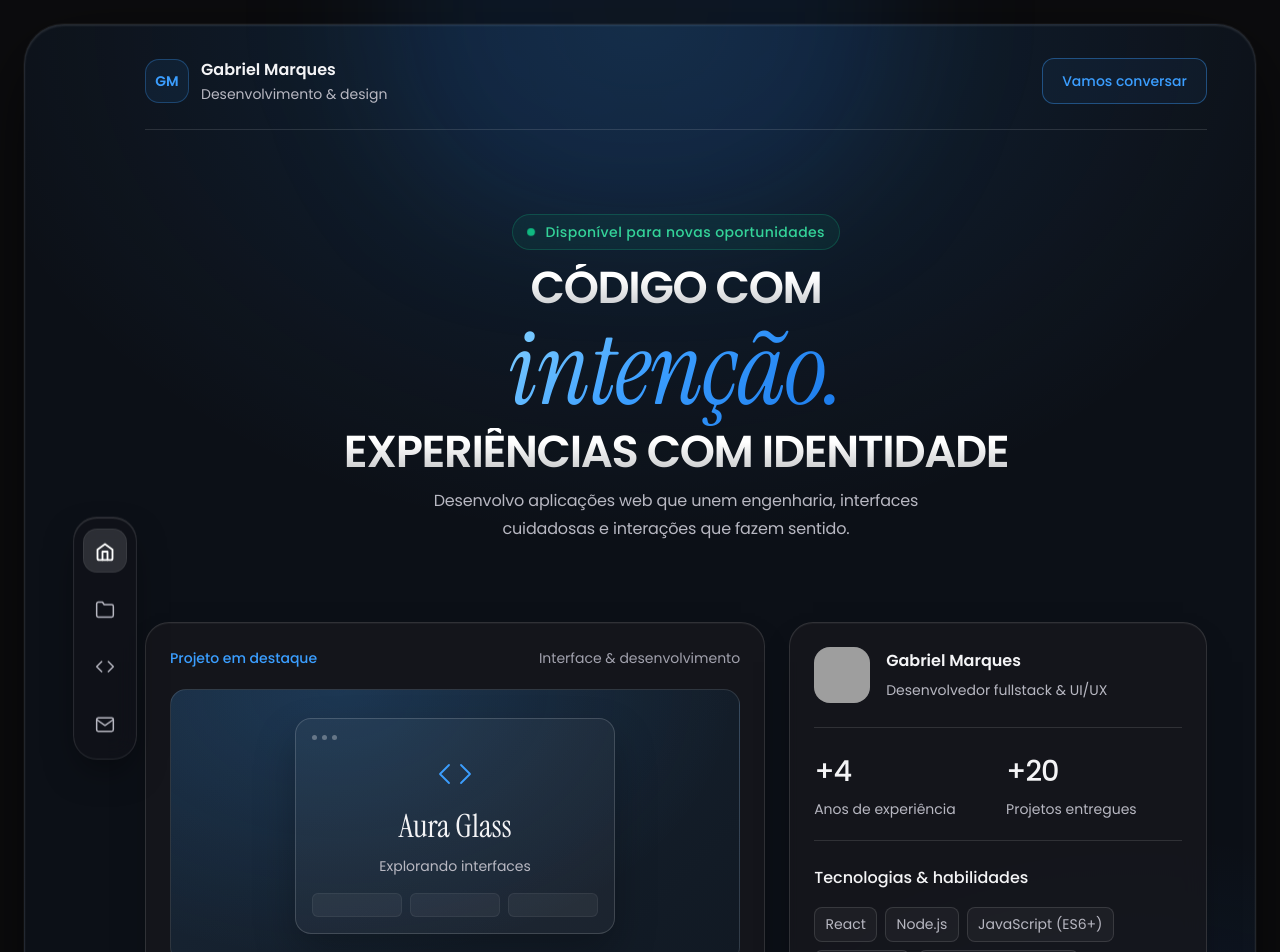
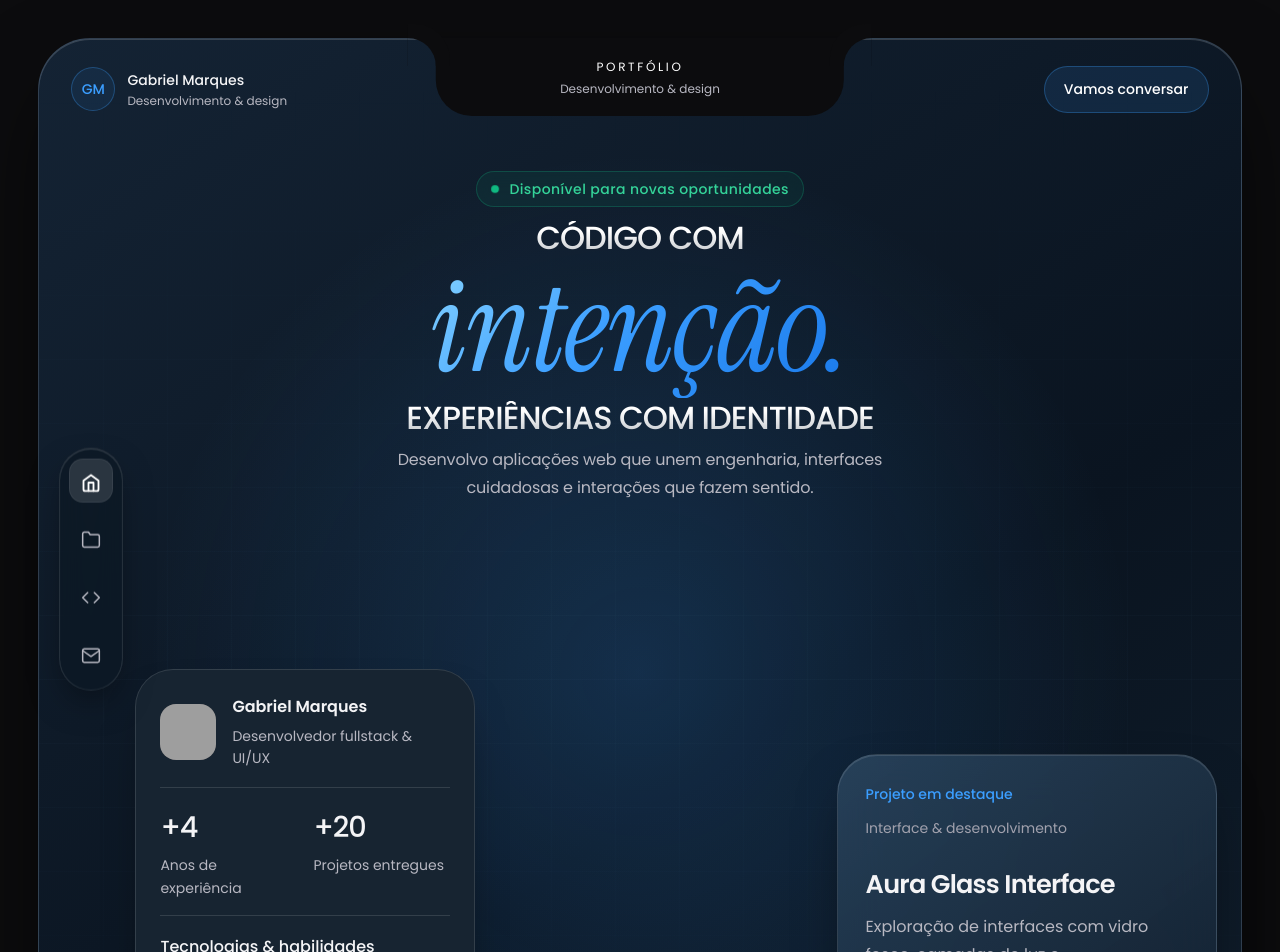
Before and after one commit to gabrielmarques23/portfolio, a React (Vite) app: page / in a window 1280 px wide. Shown: the top 952 px of the page. Built offline with nearby package versions, Linux system fonts and the light colour scheme; grey boxes are pictures that could not be loaded; a web font is replaced by a local one.

Commit message:
feat: modernizar layout com topo integrado e cards laterais

```diff
--- a/src/components/CanvasFrame/style.js
+++ b/src/components/CanvasFrame/style.js
@@ -3,58 +3,39 @@ import styled from "styled-components";
 export const FrameWrapper = styled.div`
   position: relative;
   width: 100%;
-  max-width: 1360px;
-  min-height: calc(100vh - 2.5rem);
-  height: auto;
+  max-width: 1440px;
+  min-height: calc(100vh - 6rem);
   margin: auto;
-  border-radius: 40px;
+  border-radius: 52px;
   background:
-    radial-gradient(ellipse 80% 60% at 50% 0%, rgba(59, 158, 255, 0.14) 0%, transparent 70%),
-    radial-gradient(ellipse 60% 40% at 90% 90%, rgba(22, 117, 232, 0.1) 0%, transparent 60%),
-    #0c1017;
-  border: 1px solid rgba(255, 255, 255, 0.09);
-  box-shadow:
-    0 24px 80px -12px rgba(0, 0, 0, 0.8),
-    0 0 0 1px rgba(255, 255, 255, 0.04),
-    inset 0 1px 2px rgba(255, 255, 255, 0.1);
-  overflow: visible;
+    radial-gradient(ellipse at 50% 55%, rgba(59, 158, 255, .18), transparent 58%),
+    linear-gradient(145deg, #142334, #0a1420 60%, #101e2c);
+  border: 1px solid rgba(193, 224, 255, .2);
+  box-shadow: 0 32px 100px -32px #000, inset 0 1px 0 rgba(255, 255, 255, .16);
   isolation: isolate;
-  display: flex;
-  flex-direction: column;
-  justify-content: space-between;
-  padding: 2rem;
 
   @media (max-width: 900px) {
-    min-height: calc(100vh - 1.5rem);
-    padding: 1.25rem 1.25rem 1.75rem;
-  }
-
-  @media (max-width: 768px) {
-    margin: 0 auto;
-    border-radius: 28px;
-    padding: 1rem 0.85rem 1.25rem;
+    border-radius: 32px;
+    min-height: auto;
   }
 `;
 
 export const AmbientGlow = styled.div`
   position: absolute;
-  top: -20%;
-  left: 50%;
-  transform: translateX(-50%);
-  width: 65%;
-  height: 450px;
-  background: radial-gradient(circle, rgba(59, 158, 255, 0.08) 0%, rgba(22, 117, 232, 0.12) 40%, transparent 70%);
+  inset: 0;
+  border-radius: inherit;
+  overflow: hidden;
   pointer-events: none;
-  filter: blur(60px);
-  z-index: 0;
+  background:
+    linear-gradient(rgba(136, 191, 239, .025) 1px, transparent 1px),
+    linear-gradient(90deg, rgba(136, 191, 239, .025) 1px, transparent 1px);
+  background-size: 64px 64px;
+  mask-image: linear-gradient(transparent, #000 55%, transparent);
 `;
 
 export const FrameContent = styled.div`
   position: relative;
   z-index: 1;
   width: 100%;
-  flex: 1 1 auto;
-  min-height: 0;
-  display: flex;
-  flex-direction: column;
+  min-width: 0;
 `;
--- a/src/components/Dock/style.js
+++ b/src/components/Dock/style.js
@@ -9,8 +9,8 @@ export const DockContainer = styled.nav`
   --dock-padding-y: 0.75rem;
 
   position: absolute;
-  left: 1rem;
-  top: 50%;
+  left: 1.25rem;
+  top: 46%;
   transform: translateY(-50%);
   width: fit-content;
   max-width: fit-content;
@@ -18,9 +18,9 @@ export const DockContainer = styled.nav`
   flex-direction: column;
   gap: var(--dock-gap);
   padding: var(--dock-padding-y) var(--dock-padding-x);
-  border-radius: 24px;
+  border-radius: 999px;
   z-index: 30;
-  background: rgba(22, 22, 28, 0.45);
+  background: rgba(12, 24, 37, 0.75);
   border: 1px solid rgba(255, 255, 255, 0.1);
   box-shadow: 0 16px 36px -10px rgba(0, 0, 0, 0.5), inset 0 1px 1px rgba(255, 255, 255, 0.15);
 
--- a/src/components/Hero/index.jsx
+++ b/src/components/Hero/index.jsx
@@ -33,6 +33,7 @@ export function Hero({ heroData, profileData }) {
       </HybridTitle>
 
       <Subtitle>{description}</Subtitle>
+
     </HeroSection>
   );
 }
--- a/src/components/Hero/style.js
+++ b/src/components/Hero/style.js
@@ -20,16 +20,23 @@ export const HeroSection = styled.section`
   display: flex;
   flex-direction: column;
   align-items: center;
-  justify-content: center;
   text-align: center;
-  padding: clamp(1.25rem, 2.5vh, 2.25rem) 1rem clamp(0.75rem, 1.8vh, 1.5rem);
-  margin: 0 auto;
-  max-width: 920px;
+  min-height: 720px;
+  padding: 2rem 5rem 0;
   width: 100%;
-  z-index: 10;
+  overflow: hidden;
 
-  @media (max-width: 768px) {
-    padding: 2rem 0.5rem 1.5rem;
+  @media (max-width: 1100px) {
+    min-height: 670px;
+    padding-inline: 4rem;
+  }
+  @media (max-width: 900px) {
+    min-height: 650px;
+    padding: 2rem 1rem 0;
+  }
+  @media (max-width: 600px) {
+    min-height: 610px;
+    padding-top: 1.5rem;
   }
 `;
 
@@ -41,7 +48,7 @@ export const StatusBadge = styled.div`
   border-radius: 9999px;
   background: rgba(16, 185, 129, 0.08);
   border: 1px solid rgba(16, 185, 129, 0.25);
-  font-size: 0.875rem;
+  font-size: .875rem;
   font-weight: 500;
   letter-spacing: 0.03em;
   color: #34d399;
@@ -69,8 +76,8 @@ export const HybridTitle = styled.h1`
 
 export const TitleLineSans = styled.span`
   font-family: ${({ theme }) => theme.FONTS?.sans || "'Poppins', sans-serif"};
-  font-size: clamp(1.3rem, 3.5vw, 3.1rem);
-  font-weight: 600;
+  font-size: clamp(1.15rem, 2.5vw, 2.3rem);
+  font-weight: 500;
   letter-spacing: -0.03em;
   text-transform: uppercase;
   color: ${({ theme }) => theme.COLORS.WHITE};
@@ -83,7 +90,7 @@ export const TitleLineSerif = styled.span`
   font-family: ${({ theme }) => theme.FONTS?.serif || "'Instrument Serif', serif"};
   font-style: italic;
   font-weight: 400;
-  font-size: clamp(4rem, 8vw, 7rem);
+  font-size: clamp(5rem, 10vw, 9rem);
   line-height: 0.9;
   letter-spacing: -0.01em;
   background: linear-gradient(
--- a/src/components/MetricsCard/style.js
+++ b/src/components/MetricsCard/style.js
@@ -3,10 +3,18 @@ import { cardSurface } from "../../styles/glass";
 
 export const MetricsContainer = styled.aside`
   ${cardSurface}
-  flex: 1;
+  width: min(100%, 340px);
+  padding: 1.5rem;
+  border-radius: 38px;
+  background: #172431;
+  box-shadow: 0 24px 50px -25px rgba(0, 0, 0, .7);
+  @media (max-width: 900px) {
+    width: 100%;
+    border-radius: 28px;
+  }
   display: flex;
   flex-direction: column;
-  gap: 1.5rem;
+  gap: 1.1rem;
 `;
 
 export const ProfileHeader = styled.div`
@@ -48,7 +56,7 @@ export const StatsGrid = styled.dl`
   grid-template-columns: repeat(2, minmax(0, 1fr));
   gap: 1rem;
   margin: 0;
-  padding: 1.25rem 0;
+  padding: 1rem 0;
   border-block: 1px solid ${({ theme }) => theme.COLORS.BORDER_LIGHT};
 `;
 
@@ -92,7 +100,7 @@ export const StackChips = styled.ul`
 export const Chip = styled.li`
   font-size: .875rem;
   padding: .35rem .65rem;
-  border-radius: 8px;
+  border-radius: 999px;
   background: rgba(255,255,255,.04);
   border: 1px solid ${({ theme }) => theme.COLORS.BORDER_LIGHT};
   color: ${({ theme }) => theme.COLORS.TEXT_COLOR_02};
--- a/src/components/ProjectCard/index.jsx
+++ b/src/components/ProjectCard/index.jsx
@@ -1,6 +1,5 @@
 import {
   CardContainer,
-  MediaPreview,
   CardHeader,
   Tag,
   CardContent,
@@ -10,7 +9,6 @@ import {
   Subtext,
   ActionButton
 } from "./style";
-import { Code } from "../Icons";
 
 export function ProjectCard({ project }) {
   if (!project) return null;
@@ -21,26 +19,6 @@ export function ProjectCard({ project }) {
         <Tag>Projeto em destaque</Tag>
         <Subtext>Interface & desenvolvimento</Subtext>
       </CardHeader>
-
-      <MediaPreview aria-hidden="true">
-        <div className="preview-window">
-          <div className="window-bar">
-            <i />
-            <i />
-            <i />
-          </div>
-          <div className="window-content">
-            <Code size={36} strokeWidth={1.2} />
-            <span>Aura Glass</span>
-            <small>Explorando interfaces</small>
-          </div>
-          <div className="window-tiles">
-            <span />
-            <span />
-            <span />
-          </div>
-        </div>
-      </MediaPreview>
 
       <CardContent>
         <ProjectTitle id="project-title">{project.title}</ProjectTitle>
--- a/src/components/ProjectCard/style.js
+++ b/src/components/ProjectCard/style.js
@@ -3,10 +3,21 @@ import { cardSurface } from "../../styles/glass";
 
 export const CardContainer = styled.section`
   ${cardSurface}
-  flex: 1.55;
+  width: min(100%, 380px);
+  align-self: flex-end;
+  padding: 1.75rem;
+  border-radius: 40px;
+  background: linear-gradient(145deg, rgba(45, 73, 99, .78), rgba(15, 27, 41, .9));
+  backdrop-filter: blur(24px);
+  -webkit-backdrop-filter: blur(24px);
+  box-shadow: 0 24px 60px -24px rgba(0, 0, 0, .7), inset 0 1px 0 rgba(255, 255, 255, .12);
   display: flex;
   flex-direction: column;
-  gap: 1.25rem;
+  gap: 1.5rem;
+  @media (max-width: 900px) {
+    width: 100%;
+    border-radius: 28px;
+  }
 `;
 
 export const CardHeader = styled.div`
@@ -21,65 +32,6 @@ export const Tag = styled.span`
   font-size: .875rem;
   font-weight: 500;
   color: ${({ theme }) => theme.COLORS.ACCENT};
-`;
-
-export const MediaPreview = styled.div`
-  display: grid;
-  place-items: center;
-  min-height: 240px;
-  padding: 1.75rem;
-  border: 1px solid ${({ theme }) => theme.COLORS.BORDER_LIGHT};
-  border-radius: 16px;
-  overflow: hidden;
-  background: radial-gradient(ellipse at 30% 0%, rgba(${({ theme }) => theme.COLORS.ACCENT_RGB}, .16), transparent 70%), linear-gradient(135deg, #182636, #111923);
-  .preview-window {
-    width: min(100%,320px);
-    padding: 1rem;
-    border: 1px solid rgba(255,255,255,.16);
-    border-radius: 16px;
-    background: rgba(255,255,255,.04);
-    box-shadow: 0 20px 40px rgba(0,0,0,.25);
-  }
-  .window-bar {
-    display: flex;
-    gap: 5px;
-  }
-  .window-bar i {
-    width: 5px;
-    height: 5px;
-    border-radius: 50%;
-    background: rgba(255,255,255,.3);
-  }
-  .window-content {
-    display: flex;
-    flex-direction: column;
-    align-items: center;
-    gap: .15rem;
-    padding: 1rem;
-  }
-  .window-content svg {
-    color: ${({ theme }) => theme.COLORS.ACCENT};
-    margin-bottom: .4rem;
-  }
-  .window-content span {
-    font-family: ${({ theme }) => theme.FONTS.serif};
-    font-size: 2rem;
-  }
-  .window-content small {
-    font-size: .875rem;
-    color: ${({ theme }) => theme.COLORS.TEXT_COLOR_02};
-  }
-  .window-tiles {
-    display: flex;
-    gap: .5rem;
-  }
-  .window-tiles span {
-    height: 24px;
-    flex: 1;
-    border-radius: 6px;
-    background: rgba(255,255,255,.05);
-    border: 1px solid rgba(255,255,255,.06);
-  }
 `;
 
 export const CardContent = styled.div`
@@ -98,7 +50,7 @@ export const ProjectTitle = styled.h2`
 export const ProjectDescription = styled.p`
   margin: 0;
   font-size: 1rem;
-  line-height: 1.7;
+  line-height: 1.75;
   color: ${({ theme }) => theme.COLORS.TEXT_COLOR_02};
 `;
 
@@ -123,7 +75,7 @@ export const ActionButton = styled.a`
   align-items: center;
   min-height: 44px;
   padding: .65rem 1rem;
-  border-radius: ${({ theme }) => theme.RADII.control};
+  border-radius: 999px;
   background: ${({ theme }) => theme.COLORS.ACCENT};
   color: ${({ theme }) => theme.COLORS.TEXT_ON_ACCENT};
   font-size: .875rem;
--- a/src/components/TopBar/index.jsx
+++ b/src/components/TopBar/index.jsx
@@ -1,4 +1,4 @@
-import { HeaderWrapper, Brand, CtaButton } from "./style";
+import { HeaderWrapper, Brand, CtaButton, HeaderInset } from "./style";
 
 export function TopBar({
   ctaText = "Vamos conversar",
@@ -13,6 +13,10 @@ export function TopBar({
           <small>Desenvolvimento & design</small>
         </span>
       </Brand>
+      <HeaderInset>
+        <span>PORTFÓLIO</span>
+        Desenvolvimento & design
+      </HeaderInset>
       <CtaButton href={ctaHref}>{ctaText}</CtaButton>
     </HeaderWrapper>
   );
--- a/src/components/TopBar/style.js
+++ b/src/components/TopBar/style.js
@@ -1,14 +1,73 @@
 import styled from "styled-components";
 
 export const HeaderWrapper = styled.header`
+  position: relative;
+  z-index: 5;
   display: flex;
   align-items: center;
   justify-content: space-between;
-  gap: 1.5rem;
-  flex-wrap: wrap;
+  gap: 1rem;
   width: 100%;
-  padding-bottom: 1.5rem;
-  border-bottom: 1px solid ${({ theme }) => theme.COLORS.BORDER_LIGHT};
+  min-height: 100px;
+  padding: 1.25rem 2rem;
+
+  @media (max-width: 900px) {
+    min-height: 90px;
+    padding: 1rem;
+  }
+  @media (max-width: 600px) {
+    flex-wrap: wrap;
+    gap: .75rem;
+  }
+`;
+
+export const HeaderInset = styled.div`
+  position: absolute;
+  top: -1px;
+  left: 50%;
+  transform: translateX(-50%);
+  display: flex;
+  flex-direction: column;
+  align-items: center;
+  justify-content: center;
+  width: 34%;
+  min-height: 78px;
+  padding: .75rem;
+  border-radius: 0 0 36px 36px;
+  background: ${({ theme }) => theme.COLORS.BACKGROUND_900};
+  color: ${({ theme }) => theme.COLORS.TEXT_COLOR_02};
+  font-size: .75rem;
+  span {
+    color: ${({ theme }) => theme.COLORS.WHITE};
+    font-size: .75rem;
+    letter-spacing: .22em;
+    margin-bottom: .2rem;
+  }
+  &::before,
+  &::after {
+    content: "";
+    position: absolute;
+    top: 0;
+    width: 28px;
+    height: 28px;
+    background: transparent;
+  }
+  &::before {
+    right: 100%;
+    border-radius: 0 28px 0 0;
+    box-shadow: 7px -7px 0 7px ${({ theme }) => theme.COLORS.BACKGROUND_900};
+  }
+  &::after {
+    left: 100%;
+    border-radius: 28px 0 0 0;
+    box-shadow: -7px -7px 0 7px ${({ theme }) => theme.COLORS.BACKGROUND_900};
+  }
+  @media (max-width: 1100px) {
+    width: 28%;
+  }
+  @media (max-width: 900px) {
+    display: none;
+  }
 `;
 
 export const Brand = styled.a`
@@ -17,11 +76,11 @@ export const Brand = styled.a`
   gap: .75rem;
   text-decoration: none;
   min-height: 44px;
-  font-weight: 600;
-  font-size: 1rem;
+  font-weight: 500;
+  font-size: .875rem;
   small {
     display: block;
-    font-size: .875rem;
+    font-size: .75rem;
     font-weight: 400;
     color: ${({ theme }) => theme.COLORS.TEXT_COLOR_02};
   }
@@ -32,7 +91,7 @@ export const Brand = styled.a`
     width: 44px;
     height: 44px;
     border: 1px solid rgba(${({ theme }) => theme.COLORS.ACCENT_RGB}, .3);
-    border-radius: 14px;
+    border-radius: 50%;
     background: rgba(${({ theme }) => theme.COLORS.ACCENT_RGB}, .08);
     font-size: .875rem;
     color: ${({ theme }) => theme.COLORS.ACCENT};
@@ -45,16 +104,15 @@ export const CtaButton = styled.a`
   justify-content: center;
   min-height: 44px;
   padding: .7rem 1.2rem;
-  border-radius: ${({ theme }) => theme.RADII.control};
-  border: 1px solid rgba(${({ theme }) => theme.COLORS.ACCENT_RGB}, .4);
-  color: ${({ theme }) => theme.COLORS.ACCENT};
+  border-radius: 999px;
+  border: 1px solid rgba(${({ theme }) => theme.COLORS.ACCENT_RGB}, .3);
+  color: ${({ theme }) => theme.COLORS.WHITE};
   font-size: .875rem;
   font-weight: 500;
   text-decoration: none;
-  background: rgba(${({ theme }) => theme.COLORS.ACCENT_RGB}, .06);
+  background: rgba(${({ theme }) => theme.COLORS.ACCENT_RGB}, .12);
   transition: background .2s ease;
   &:hover {
-    color: ${({ theme }) => theme.COLORS.ACCENT_HOVER};
-    background: rgba(${({ theme }) => theme.COLORS.ACCENT_RGB}, .16);
+    background: rgba(${({ theme }) => theme.COLORS.ACCENT_RGB}, .24);
   }
 `;
--- a/src/pages/Details/style.js
+++ b/src/pages/Details/style.js
@@ -4,12 +4,9 @@ export const PageContainer = styled.main`
   position: relative;
   min-height: 100vh;
   width: 100%;
-  display: flex;
-  flex-direction: column;
-  align-items: center;
-  justify-content: center;
-  padding: 1.5rem;
+  padding: clamp(.75rem, 3vw, 3rem);
   background: ${({ theme }) => theme.COLORS.BACKGROUND_900};
+
   .skip-link {
     position: fixed;
     top: 1rem;
@@ -24,41 +21,43 @@ export const PageContainer = styled.main`
     transform: translateY(0);
   }
   @media (max-width: ${({ theme }) => theme.BREAKPOINTS.tablet}) {
-    padding: .75rem .75rem calc(7rem + env(safe-area-inset-bottom));
+    padding-bottom: calc(7rem + env(safe-area-inset-bottom));
   }
 `;
 
 export const MainContent = styled.div`
   position: relative;
-  display: flex;
-  justify-content: space-between;
   width: 100%;
-  flex: 1 1 auto;
-  min-height: 0;
-  padding: 0 1rem 0 5.5rem;
-  flex-wrap: wrap;
-  align-content: center;
-  @media (max-width: ${({ theme }) => theme.BREAKPOINTS.tablet}) {
-    padding: 0;
-  }
+  min-width: 0;
 `;
 
 export const CenterStage = styled.div`
-  display: flex;
-  flex-direction: column;
-  align-items: center;
-  justify-content: center;
+  position: relative;
   width: 100%;
-  padding: clamp(2.5rem, 5vw, 5rem) 0;
 `;
 
 export const CardsFooter = styled.div`
+  position: relative;
+  z-index: 2;
   display: flex;
-  align-items: stretch;
-  justify-content: space-evenly;
+  flex-direction: row-reverse;
+  align-items: flex-end;
+  justify-content: space-between;
+  gap: 2rem;
   width: 100%;
-  gap: ${({ theme }) => theme.SPACE.large};
+  margin-top: -190px;
+  padding: 0 1.5rem 1.5rem 6rem;
+
+  @media (max-width: 1100px) {
+    gap: 1.5rem;
+    padding-left: 5.5rem;
+    margin-top: -120px;
+  }
   @media (max-width: ${({ theme }) => theme.BREAKPOINTS.tablet}) {
     flex-direction: column;
+    align-items: stretch;
+    margin-top: -35px;
+    padding: 0 1rem 1rem;
+    gap: 1rem;
   }
 `;
```
